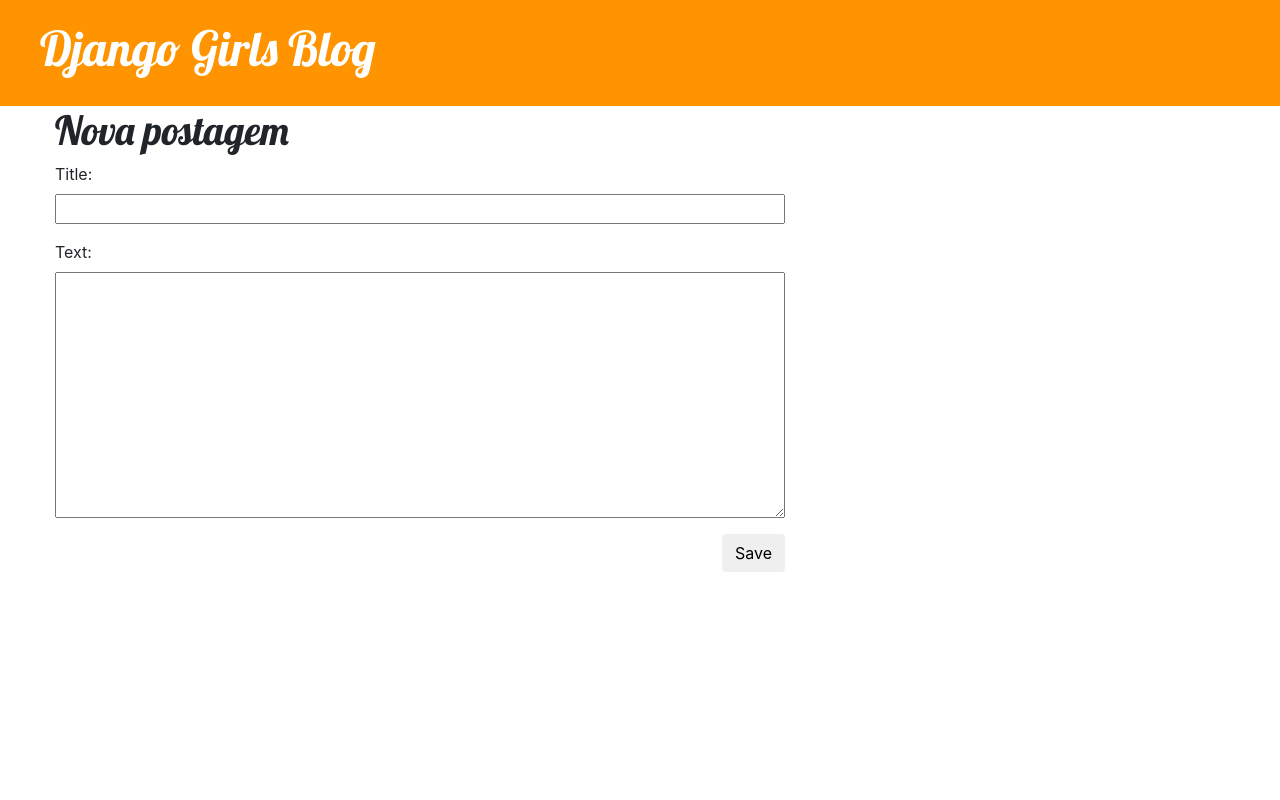
After one commit to iagojm/blog-django, a Django app: page /post/new in a window 1280 px wide. The commit adds this page. Run offline with Django 3.2, Linux system fonts and the light colour scheme; some libraries are stand-ins or nearby versions.

```diff
--- /dev/null
+++ b/blog/forms.py
@@ -0,0 +1,10 @@
+from django import forms
+
+from .models import Post
+
+
+class PostForm(forms.ModelForm):
+
+    class Meta:
+        model = Post
+        fields = ('title', 'text',)
--- /dev/null
+++ b/blog/static/css/blog.css
@@ -0,0 +1,49 @@
+h1 a {
+    color: #FCA205;
+    font-family: 'Lobster';
+}
+
+.page-header {
+    background-color: #ff9400;
+    margin-top: 0;
+    padding: 20px 20px 20px 40px;
+}
+
+.page-header h1, .page-header h1 a, .page-header h1 a:visited, .page-header h1 a:active {
+    color: #ffffff;
+    font-size: 36pt;
+    text-decoration: none;
+}
+
+.content {
+    margin-left: 40px;
+}
+
+h1, h2, h3, h4 {
+    font-family: 'Lobster', cursive;
+}
+.date {
+color: #828282;
+}
+
+.save {
+    float: right;
+}
+
+.post-form textarea, .post-form input {
+    width: 100%;
+}
+
+.top-menu, .top-menu:hover, .top-menu:visited {
+    color: #ffffff;
+    float: right;
+    font-size: 26pt;
+    margin-right: 20px;
+}
+.post {
+    margin-bottom: 70px;
+}
+
+.post h1 a, .post h1 a:visited {
+    color: #000000;
+}
--- /dev/null
+++ b/blog/templates/blog/base.html
@@ -0,0 +1,27 @@
+{% load static %}
+<html lang="pt-BR">
+<head>
+    <meta charset="UTF-8">
+    <meta name="viewport"
+          content="width=device-width, user-scalable=no, initial-scale=1.0, maximum-scale=1.0, minimum-scale=1.0">
+    <meta http-equiv="X-UA-Compatible" content="ie=edge">
+    <link rel="stylesheet" href="https://stackpath.bootstrapcdn.com/bootstrap/4.1.3/css/bootstrap.min.css" integrity="sha384-MCw98/SFnGE8fJT3GXwEOngsV7Zt27NXFoaoApmYm81iuXoPkFOJwJ8ERdknLPMO" crossorigin="anonymous">
+    <link rel="stylesheet" href="{% static 'css/blog.css' %}">
+    <link href="//fonts.googleapis.com/css?family=Lobster&subset=latin,latin-ext" rel="stylesheet" type="text/css">
+    <title>Document</title>
+</head>
+<body>
+    <div class="page-header">
+        <a href="{% url 'post_new' %}" class="top-menu"><span class="glyphicon glyphicon-plus"></span></a>
+        <h1><a href="/">Django Girls Blog</a></h1>
+    </div>
+    <div class="content container">
+        <div class="row">
+            <div class="col-md-8">
+            {% block content %}
+            {% endblock %}
+            </div>
+        </div>
+    </div>
+</body>
+</html>
--- /dev/null
+++ b/blog/templates/blog/post_edit.html
@@ -0,0 +1,9 @@
+{% extends 'blog/base.html' %}
+
+{% block content %}
+    <h1>Nova postagem</h1>
+    <form method="POST" class="post-form">{% csrf_token %}
+        {{ form.as_p }}
+        <button type="submit" class="save btn btn-default">Save</button>
+    </form>
+{% endblock %}
--- a/blog/urls.py
+++ b/blog/urls.py
@@ -3,4 +3,6 @@ from . import views
 
 urlpatterns = [
     path('', views.post_list, name='post_list'),
+    path('post/<int:pk>/', views.post_detail, name='post_detail'),
+    path('post/new', views.post_new, name='post_new'),
 ]
--- a/blog/views.py
+++ b/blog/views.py
@@ -1,6 +1,8 @@
-from django.shortcuts import render
 from django.utils import timezone
 from .models import Post
+from .forms import PostForm
+from django.shortcuts import redirect
+from django.shortcuts import render, get_object_or_404
 
 # Create your views here.
 
@@ -8,3 +10,13 @@ from .models import Post
 def post_list(request):
     posts = Post.objects.filter(published_date__lte=timezone.now()).order_by('published_date')
     return render(request, 'blog/post_list.html', {'posts': posts})
+
+
+def post_detail(request, pk):
+    post = get_object_or_404(Post, pk=pk)
+    return render(request, 'blog/post_detail.html', {'post': post})
+
+
+def post_new(request):
+    form = PostForm()
+    return render(request, 'blog/post_edit.html', {'form': form})
```
Also changed, not shown: blog/templates/blog/post_detail.html (added, +13 -0 lines), blog/templates/blog/post_list.html (+13 -22 lines).
